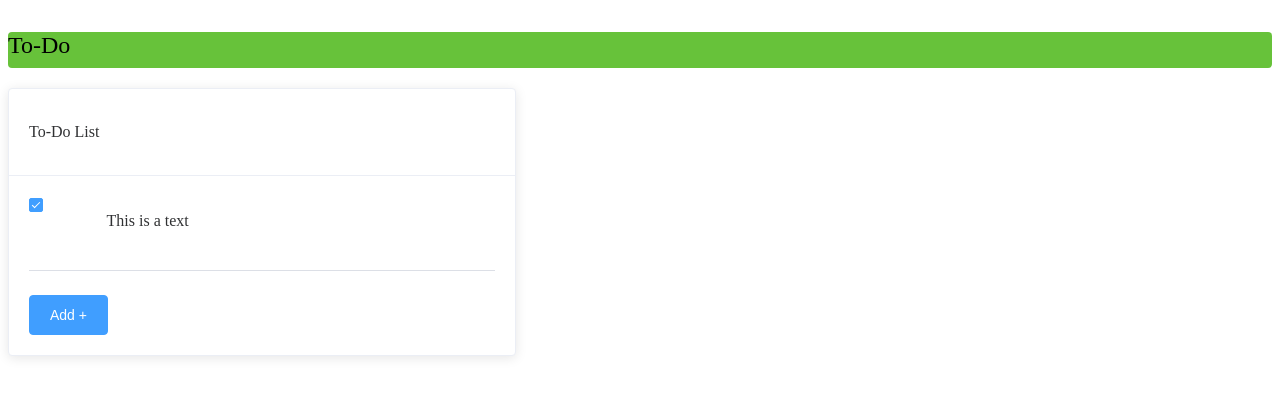
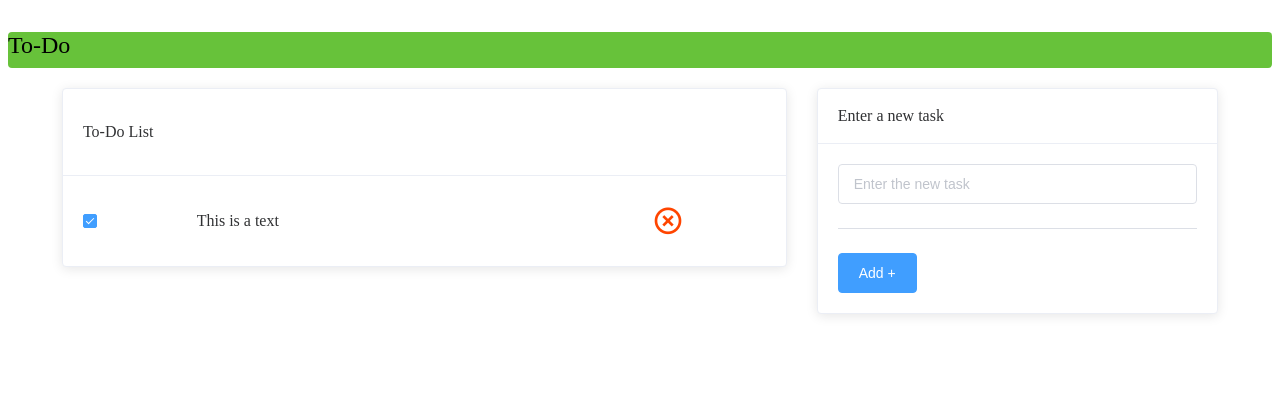
Before and after one commit to navaneethsadasivan/todo, a Nuxt app: page / in a window 1280 px wide. Shown: the top 396 px of the page. Built offline with nearby package versions, Linux system fonts and the light colour scheme.

Commit message:
Create and add new task is a seperate component

```diff
--- a/components/NuxtLogo.vue
+++ /dev/null
@@ -1,11 +0,0 @@
-<template>
-  <svg class="nuxt-logo" viewBox="0 0 45 30" fill="none" xmlns="http://www.w3.org/2000/svg">
-    <path d="M24.7203 29.704H41.1008C41.6211 29.7041 42.1322 29.5669 42.5828 29.3061C43.0334 29.0454 43.4075 28.6704 43.6675 28.2188C43.9275 27.7672 44.0643 27.2549 44.0641 26.7335C44.0639 26.2121 43.9266 25.6999 43.6662 25.2485L32.6655 6.15312C32.4055 5.70162 32.0315 5.32667 31.581 5.06598C31.1305 4.8053 30.6195 4.66805 30.0994 4.66805C29.5792 4.66805 29.0682 4.8053 28.6177 5.06598C28.1672 5.32667 27.7932 5.70162 27.5332 6.15312L24.7203 11.039L19.2208 1.48485C18.9606 1.03338 18.5864 0.658493 18.1358 0.397853C17.6852 0.137213 17.1741 0 16.6538 0C16.1336 0 15.6225 0.137213 15.1719 0.397853C14.7213 0.658493 14.3471 1.03338 14.0868 1.48485L0.397874 25.2485C0.137452 25.6999 0.000226653 26.2121 2.8053e-07 26.7335C-0.000226092 27.2549 0.136554 27.7672 0.396584 28.2188C0.656614 28.6704 1.03072 29.0454 1.48129 29.3061C1.93185 29.5669 2.44298 29.7041 2.96326 29.704H13.2456C17.3195 29.704 20.3239 27.9106 22.3912 24.4118L27.4102 15.7008L30.0986 11.039L38.1667 25.0422H27.4102L24.7203 29.704ZM13.0779 25.0374L5.9022 25.0358L16.6586 6.36589L22.0257 15.7008L18.4322 21.9401C17.0593 24.2103 15.4996 25.0374 13.0779 25.0374Z" fill="#00DC82" />
-  </svg>
-</template>
-
-<style>
-.nuxt-logo {
-  height: 180px;
-}
-</style>
--- /dev/null
+++ b/components/add-new-task.vue
@@ -0,0 +1,31 @@
+<template>
+  <el-card>
+    <div slot="header">
+      Enter a new task
+    </div>
+    <el-input placeholder="Enter the new task" v-model="input"></el-input>
+    <el-divider></el-divider>
+    <el-button type="primary" @click.native="addNewToDo">Add +</el-button>
+  </el-card>
+</template>
+
+<script>
+    export default {
+      name: "add-new-task",
+      methods: {
+          addNewToDo() {
+            this.$store.commit('list/add', this.input)
+            this.input = ''
+          }
+      },
+      data() {
+        return {
+          input: ''
+        }
+      }
+    }
+</script>
+
+<style scoped>
+
+</style>
--- a/components/list-item.vue
+++ b/components/list-item.vue
@@ -1,10 +1,13 @@
 <template>
-  <el-row type="flex" justify="space-around">
+  <el-row type="flex" align="center" justify="space-between">
     <el-col :span="4">
       <el-checkbox :checked="listItem.done" @change="toggle(listItem)"></el-checkbox>
     </el-col>
-    <el-col :span="20">
+    <el-col :span="16">
       <p>{{ listItem.text }}</p>
+    </el-col>
+    <el-col :span="4">
+      <i @click="remove(listItem)" class="ri-close-circle-line ri-2x" style="color: orangered"></i>
     </el-col>
   </el-row>
 </template>
@@ -18,12 +21,15 @@
       },
       methods: {
         ...mapMutations({
-          toggle: 'list/toggle'
+          toggle: 'list/toggle',
+          remove: 'list/remove'
         })
       }
     }
 </script>
 
 <style scoped>
-
+  .el-col {
+    align-self: center;
+  }
 </style>
--- a/components/list.vue
+++ b/components/list.vue
@@ -9,8 +9,6 @@
           :list-item="item"
         />
       </div>
-      <el-divider></el-divider>
-      <el-button type="primary" @click="dialogVisible = true">Add +</el-button>
     </el-card>
 
     <el-dialog
@@ -32,13 +30,14 @@
       computed: {
           list() {
             return this.$store.state.list.list
+          },
+          listSize() {
+            console.log(this.$store.getters.getCount)
           }
         },
         methods: {
           addNewToDo(e) {
             this.dialogVisible = false
-            this.input = ''
-            this.$store.commit('list/add', e.target.value)
           }
         },
         data() {
@@ -51,7 +50,4 @@
 </script>
 
 <style scoped>
-  .card-box {
-    width: 40%;
-  }
 </style>
--- a/nuxt.config.js
+++ b/nuxt.config.js
@@ -24,7 +24,8 @@ export default {
 
   // Global CSS: https://go.nuxtjs.dev/config-css
   css: [
-    'element-ui/lib/theme-chalk/index.css'
+    'element-ui/lib/theme-chalk/index.css',
+    'remixicon/fonts/remixicon.css'
   ],
 
   // Plugins to run before rendering page: https://go.nuxtjs.dev/config-plugins
--- a/package.json
+++ b/package.json
@@ -12,6 +12,7 @@
     "core-js": "^3.15.1",
     "element-ui": "^2.15.2",
     "nuxt": "^2.15.7",
+    "remixicon": "^2.5.0",
     "vuex": "^3.6.2"
   },
   "devDependencies": {
--- a/pages/index.vue
+++ b/pages/index.vue
@@ -1,7 +1,14 @@
 <template>
   <div>
     <banner/>
-    <list/>
+    <el-row type="flex" :gutter="30">
+      <el-col :span="14" :offset="1">
+        <list/>
+      </el-col>
+      <el-col :span="8">
+        <add-new-task/>
+      </el-col>
+    </el-row>
   </div>
 </template>
 
--- a/store/list.js
+++ b/store/list.js
@@ -18,5 +18,14 @@ export const mutations = {
   },
   toggle(state, listItem) {
     listItem.done = !listItem.done
+  },
+  remove(state, listItem) {
+    state.list.splice(state.list.indexOf(listItem), 1)
   }
 }
+
+export const getters = {
+  getCount: (state) => {
+    return state.list.length
+  }
+}
```
Also changed, not shown: 1 other file (tests, documents, lock files or other folders).
